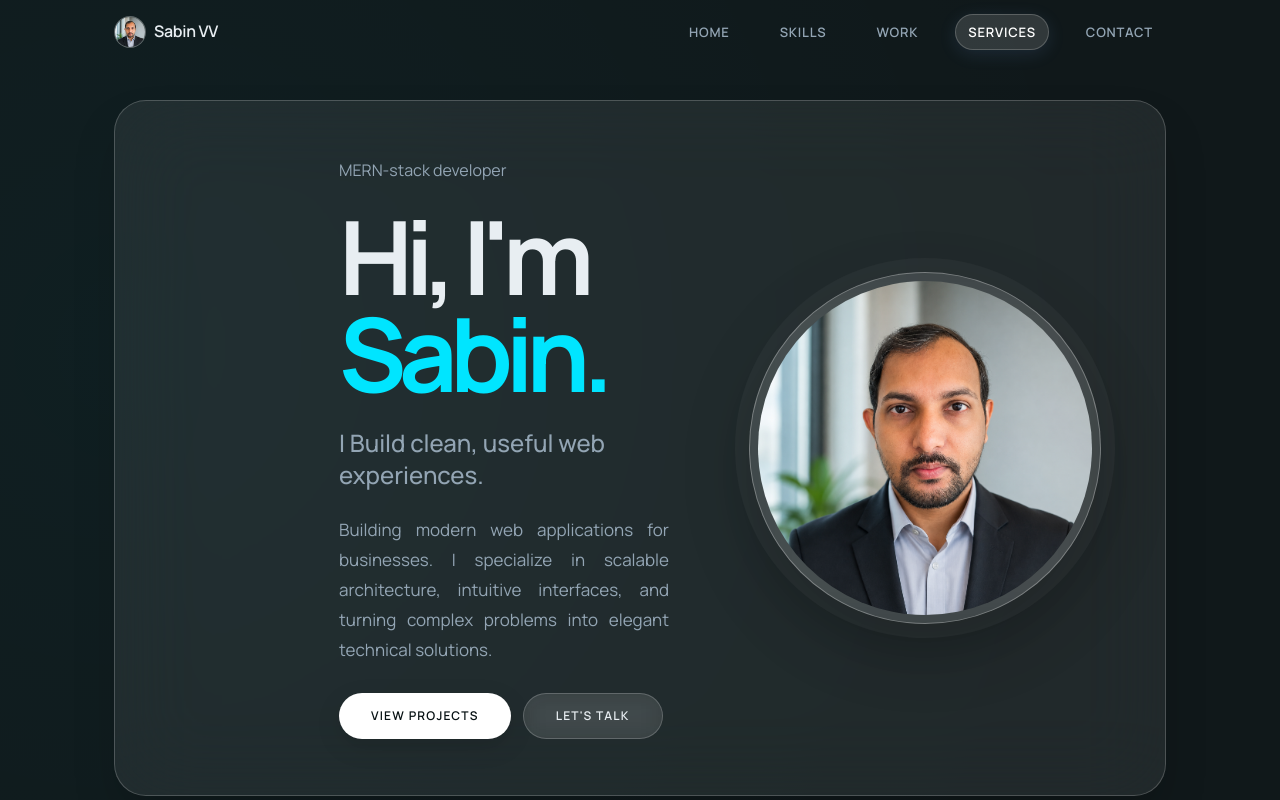
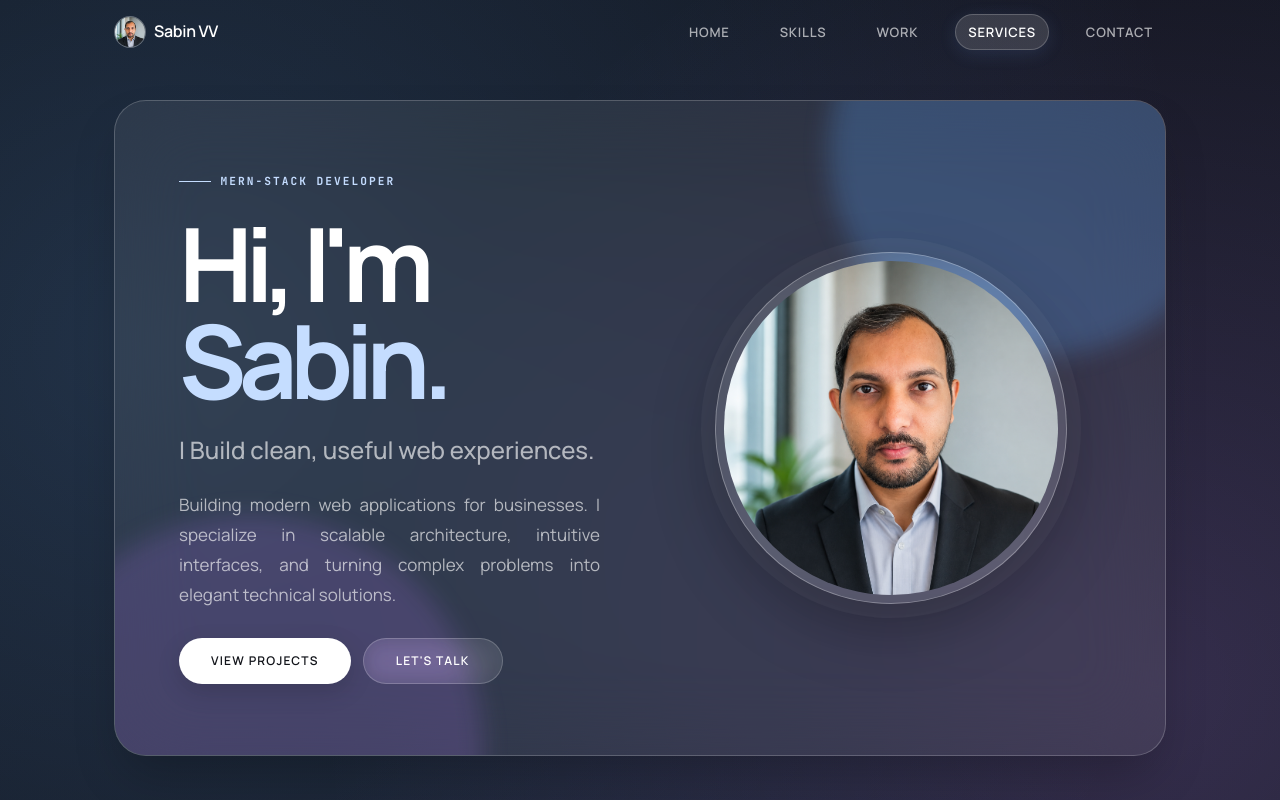
Before and after one commit to sabin-vv/portfolio, a React (Vite) app: page / in a window 1280 px wide. Shown: the top 800 px of the page. Built offline with nearby package versions, Linux system fonts and the light colour scheme.

Commit message:
Update CSS with glassmorphism theme, gradient background, and custom utilities

```diff
--- a/src/index.css
+++ b/src/index.css
@@ -3,16 +3,16 @@
 @import 'tailwindcss';
 
 :root {
-    --background: #10181a;
-    --surface: #151e21;
-    --surface-hover: #1b272a;
-    --accent: #00e5ff;
-    --accent-soft: #7defff;
-    --heading: #e8eef2;
-    --body: #93a5b4;
-    --muted: #647681;
-    --border: #29383d;
-    --button-text: #071113;
+    --background: #0d1017;
+    --surface: rgba(255, 255, 255, 0.075);
+    --surface-hover: rgba(255, 255, 255, 0.14);
+    --accent: #c5ddff;
+    --accent-soft: #dccaff;
+    --heading: #ffffff;
+    --body: rgba(255, 255, 255, 0.64);
+    --muted: rgba(255, 255, 255, 0.44);
+    --border: rgba(255, 255, 255, 0.18);
+    --button-text: #12141a;
 }
 
 @theme {
@@ -41,7 +41,7 @@
     --color-body: var(--body);
     --color-muted: var(--muted);
     --color-line: var(--border);
-    --color-iconbox: #12191b;
+    --color-iconbox: rgba(255, 255, 255, 0.08);
 }
 
 html {
@@ -50,7 +50,9 @@ html {
 
 body {
     background:
-        radial-gradient(circle at 10% 10%, rgba(0, 229, 255, 0.035), transparent 30%),
+        radial-gradient(circle at 12% 10%, rgba(109, 178, 255, 0.2), transparent 32%),
+        radial-gradient(circle at 90% 20%, rgba(196, 139, 255, 0.18), transparent 28%),
+        linear-gradient(135deg, #0d1017, #171b28 48%, #0d1017),
         var(--background);
     background-color: var(--background);
     color: var(--body);
@@ -61,6 +63,31 @@ body {
     text-rendering: optimizeLegibility;
 }
 
+::selection { background: var(--accent); color: var(--button-text); }
+
+.eyebrow {
+    display: inline-flex;
+    align-items: center;
+    gap: 0.6rem;
+    color: var(--accent);
+    font-family: var(--font-mono);
+    font-size: 0.7rem;
+    font-weight: 700;
+    letter-spacing: 0.18em;
+    text-transform: uppercase;
+}
+
+.eyebrow::before {
+    content: '';
+    width: 2rem;
+    height: 1px;
+    background: currentColor;
+}
+
+.glass-hero-orb { position: absolute; z-index: -1; border-radius: 999px; filter: blur(12px); pointer-events: none; }
+.glass-hero-orb.one { top: -10rem; right: -5rem; width: 26rem; height: 26rem; background: rgba(93, 169, 255, .25); }
+.glass-hero-orb.two { bottom: -14rem; left: -6rem; width: 29rem; height: 29rem; background: rgba(184, 124, 255, .18); }
+
 :focus-visible {
     outline: 2px solid var(--accent);
     outline-offset: 2px;
```
